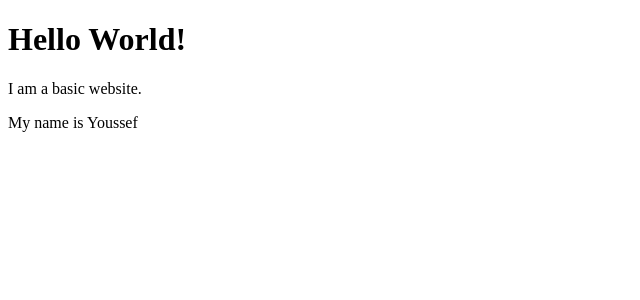
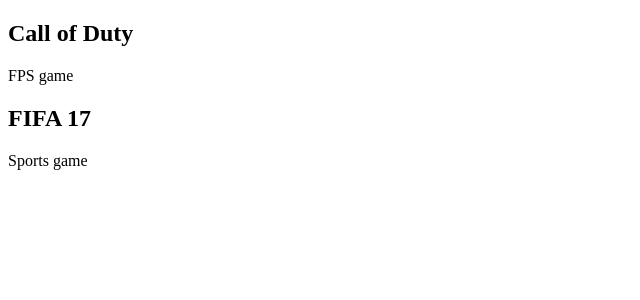
Before and after one commit to ybce/django_app, a Django app: page / in a window 1280 px wide. Shown: the part 134-434 px from the top of the page, without its empty margins (0-640 px from the left). Run offline with Django 3.2, Linux system fonts and the light colour scheme; data comes from the database, SQL or seed files in the repository.

Commit message:
fetching objects from DB

```diff
--- a/collection/templates/index.html
+++ b/collection/templates/index.html
@@ -5,7 +5,8 @@
 {% endblock title %}
 
 {% block content %}
-    <h1>Hello World!</h1>
-    <p>I am a basic website.</p>
-    <p>My name is {{ thing }}</p>
+   {% for game in games %}
+    <h2>{{ game.name }}</h2>
+    <p>{{ game.description }}</p>
+    {% endfor %}
 {% endblock content %}
--- a/collection/views.py
+++ b/collection/views.py
@@ -1,10 +1,9 @@
 from django.shortcuts import render
+from collection.models import Game
 
 # Create your views here.
 def index(request):
-	number = 1
-	thing = "Youssef"
+	games = Game.objects.all
 	return render(request, 'index.html',{
-		'number':number,
-		'thing': thing,
+		'games': games,
 	})
```
Also changed, not shown: 1 other file.
